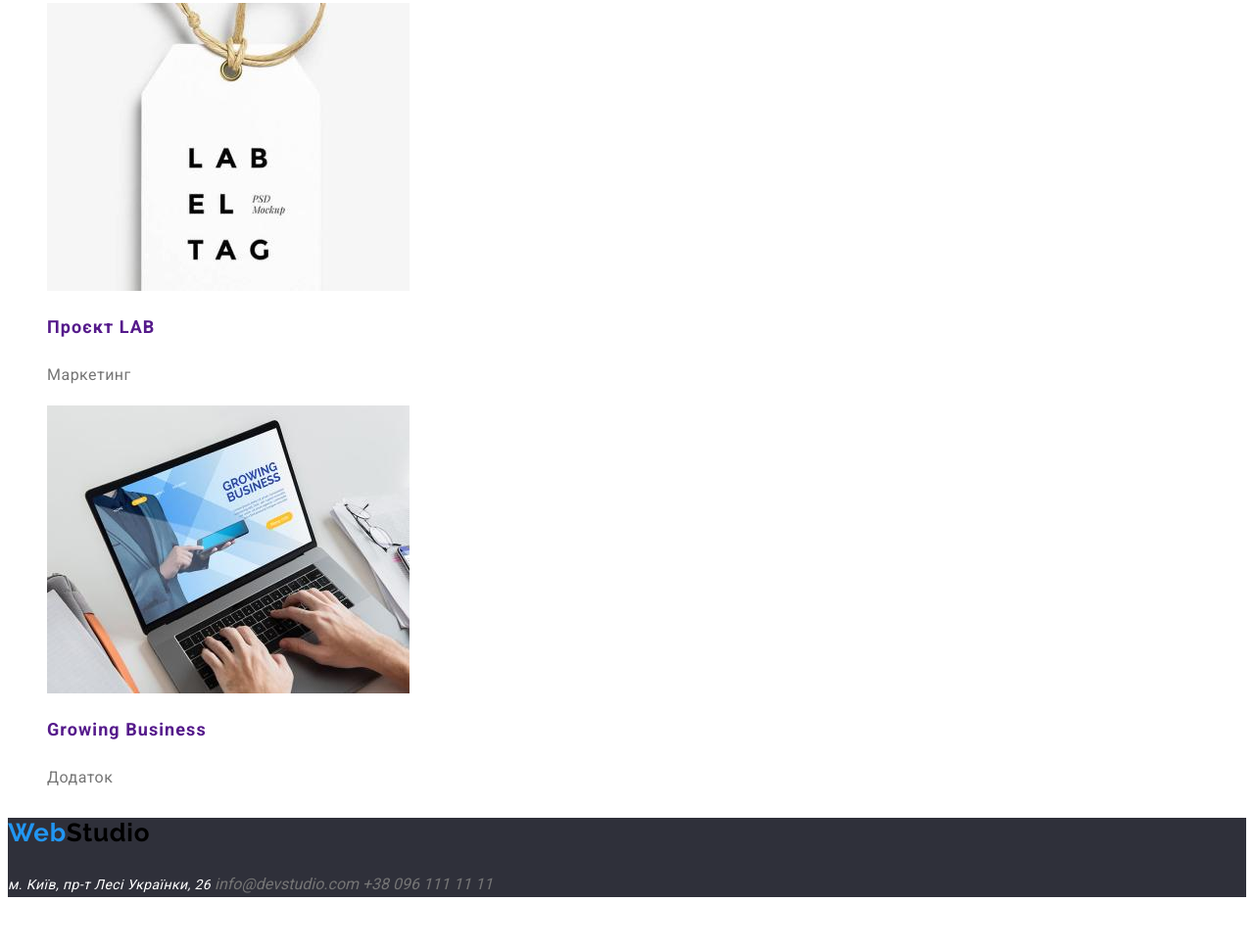
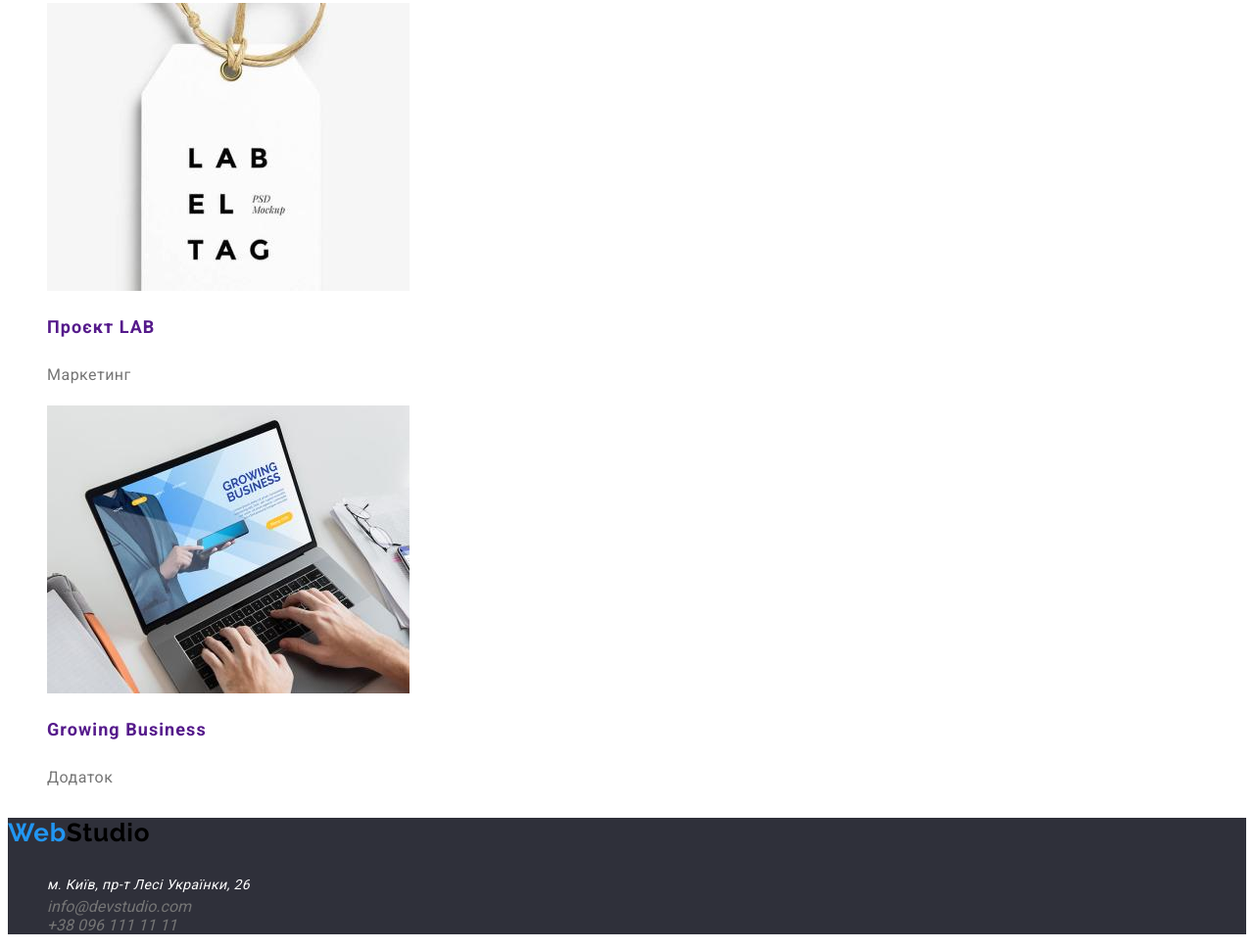
Before and after one commit to oksana1110/goit-markup-hw-02, a plain HTML site: page portfolio.html in a window 1280 px wide. Shown: the part 3252-4222 px from the top of the page at 98% size. Before the commit the page ends 4176 px from the top, so only its background shows below. Drawn offline with Linux system fonts and the light colour scheme.

Commit message:
portfolio and css

```diff
--- a/css/styles.css
+++ b/css/styles.css
@@ -190,8 +190,9 @@ ul {
 }
 /*----------Footer--------*/
 .footer {
-    background: #2F303A;
-    }
+    background: #2F303A;}
+
+
 
  .address-link {
     font-weight: 400;
--- a/portfolio.html
+++ b/portfolio.html
@@ -116,16 +116,21 @@
         <a href="./index.html" class="header-logo link">
             <p lang="en"><span class="logo">Web</span>Studio</p>
         </a>
-        <address class="address">
-            <a class="address-link link" href="https://goo.gl/maps/w7YaTW3pfnJ49hA66" target="_blank"
-                rel="noopener noreferrer nofollow"> м. Київ,
-                пр-т Лесі Українки, 26</a>
-            <a class="address-item link" href="mailto:info@devstudio.com">info@devstudio.com</a>
-            <a class="address-item link" href="tel:+380961111111">+38 096 111 11 11</a>
-
+        <address>
+            <ul class="auth-address">
+                <li>
+                    <a class="address-link link" href="https://goo.gl/maps/w7YaTW3pfnJ49hA66" target="_blank"
+                        rel="noopener noreferrer nofollow"> м. Київ,
+                        пр-т Лесі Українки, 26</a>
+                </li>
+                <li>
+                    <a class="address-item link" href="mailto:info@devstudio.com">info@devstudio.com</a>
+                </li>
+                <li>
+                    <a class="address-item link" href="tel:+380961111111">+38 096 111 11 11</a>
+                </li>
+            </ul>
         </address>
-
-
     </footer>
 </body>
 
```
Also changed, not shown: index.html (+11 -4 lines).
